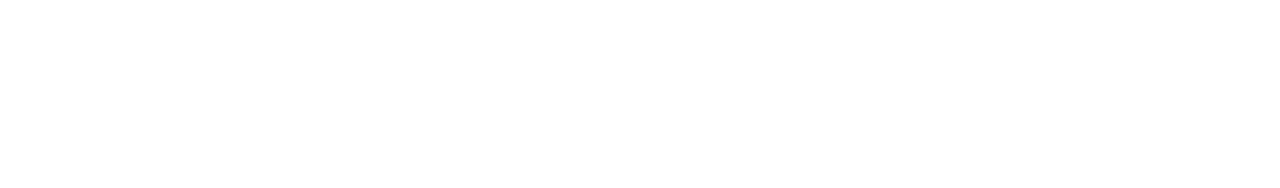
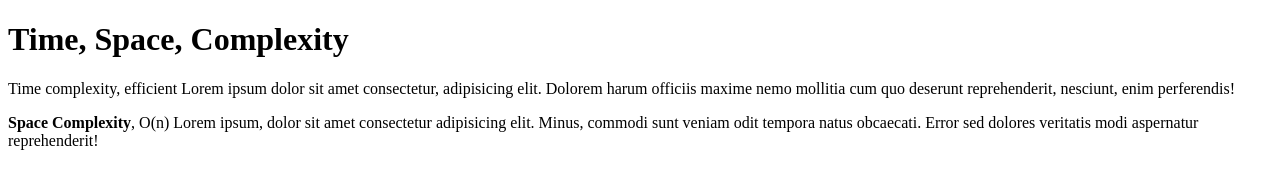
Before and after one commit to acciojob/time-and-space-complexity-Prathik-mishra, a website: page main.html in a window 1280 px wide. Drawn offline with Linux system fonts and the light colour scheme.

Commit message:
created a submission

```diff
--- a/main.html
+++ b/main.html
@@ -8,6 +8,9 @@
 
 <body>
 	<!-- the entire body must be written by student -->
+	<h1>Time, Space, Complexity</h1>
+    <p>Time complexity, efficient Lorem ipsum dolor sit amet consectetur, adipisicing elit. Dolorem harum officiis maxime nemo mollitia cum quo deserunt reprehenderit, nesciunt, enim perferendis!</p>
+    <p><b>Space Complexity</b>, O(n) Lorem ipsum, dolor sit amet consectetur adipisicing elit. Minus, commodi sunt veniam odit tempora natus obcaecati. Error sed dolores veritatis modi aspernatur reprehenderit!</p>
     <script type="text/javascript" src="./script.js">
 </script>
 
```
